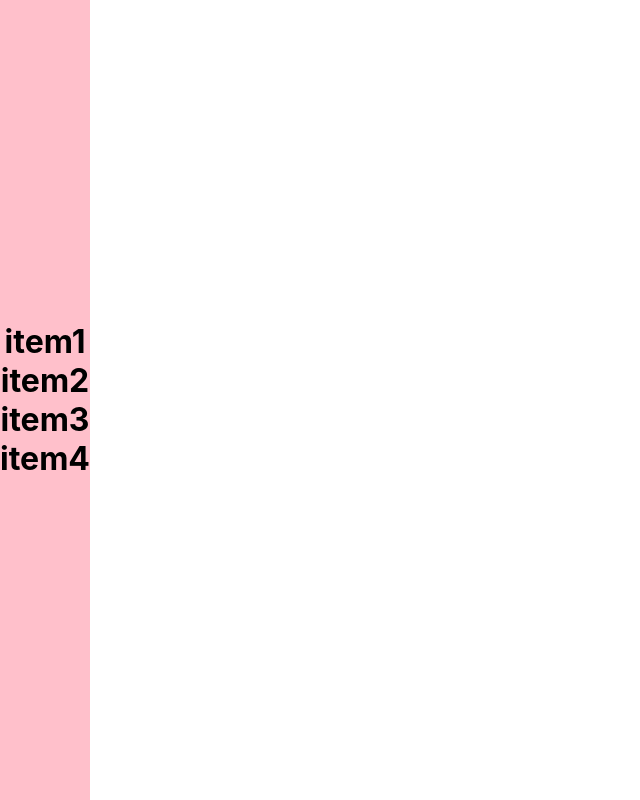
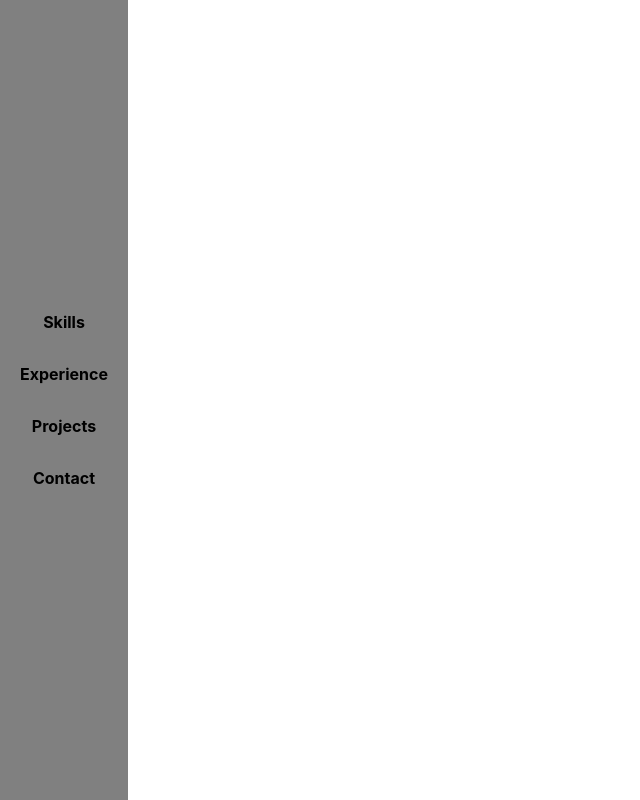
Before and after one commit to MadisonEvans94/portfolio, a React (Create React App) app: page / in a window 1280 px wide. Shown: the whole page, without its empty margins (0-640 px from the left). Built offline with nearby package versions, Linux system fonts and the light colour scheme.

Commit message:
minor css changes

```diff
--- a/src/components/Navigation/Navigation.css
+++ b/src/components/Navigation/Navigation.css
@@ -2,9 +2,23 @@
 	position: absolute;
 	display: flex;
 	flex-direction: column;
-	background-color: pink;
-	max-width: 8rem;
+	background-color: gray;
+	width: 8rem;
 	justify-content: center;
 	align-items: center;
 	height: 100%;
 }
+.navigation-container div {
+	display: flex;
+	justify-content: center;
+	font-size: 0.5rem;
+	width: 8rem;
+	margin: 1rem 0;
+	transition: 0.1s ease-out;
+	cursor: pointer;
+}
+
+.navigation-container div:hover {
+	transform: scale(1.1);
+	color: white;
+}
--- a/src/components/Navigation/Navigation.jsx
+++ b/src/components/Navigation/Navigation.jsx
@@ -3,10 +3,18 @@ import "./Navigation.css";
 const Navigation = () => {
 	return (
 		<div className="navigation-container">
-			<h1>item1</h1>
-			<h1>item2</h1>
-			<h1>item3</h1>
-			<h1>item4</h1>
+			<div>
+				<h1>Skills</h1>
+			</div>
+			<div>
+				<h1>Experience</h1>
+			</div>
+			<div>
+				<h1>Projects</h1>
+			</div>
+			<div>
+				<h1>Contact</h1>
+			</div>
 		</div>
 	);
 };
```
